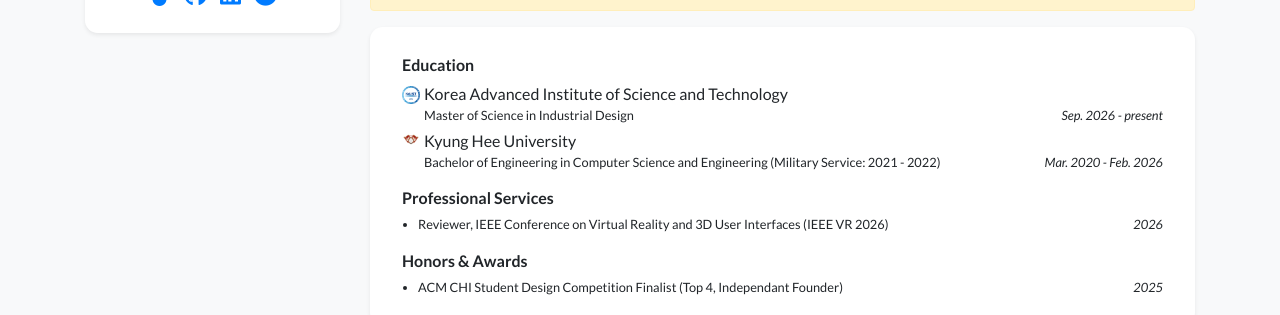
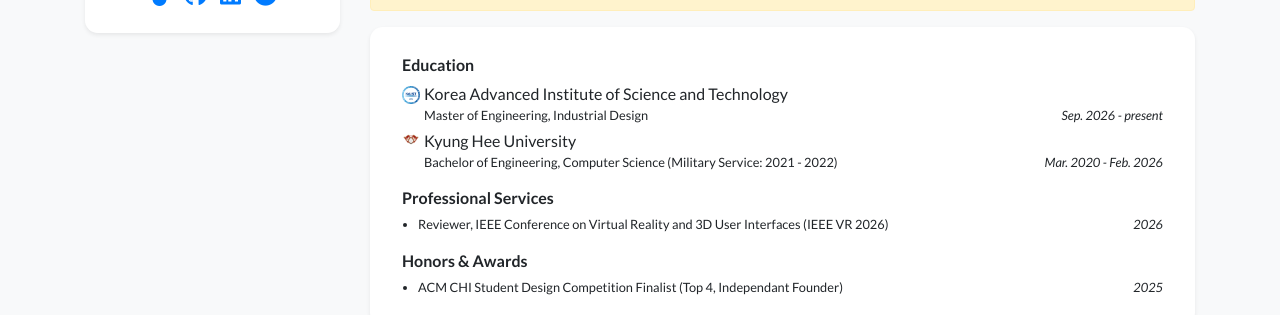
Before and after one commit to Jaehyun-Byun/Jaehyun-Byun.github.io, a Jekyll site: the page built from index.html, in a window 1280 px wide and 900 px high. Shown: the part 441-756 px from the top of the window. Built offline with Jekyll 4.4.1, drawn with Linux system fonts in a browser that asks for light colours; nearby versions of some CDN libraries; a style sheet for code colours, icons or effects is not loaded.

Commit message:
Update profile.yml

```diff
--- a/_data/profile.yml
+++ b/_data/profile.yml
@@ -32,11 +32,11 @@ education:
 - name: Korea Advanced Institute of Science and Technology
   logo: /assets/images/badges/kaist_logo.png
   position: >-
-    Master of Science in Industrial Design
+    Master of Engineering, Industrial Design
   date: Sep. 2026 - present
 - name: Kyung Hee University
   logo: /assets/images/badges/kyunghee_logo.jpg
-  position: "Bachelor of Engineering in Computer Science and Engineering (Military Service: 2021 - 2022)"
+  position: "Bachelor of Engineering, Computer Science (Military Service: 2021 - 2022)"
   date: Mar. 2020 - Feb. 2026
 
 services:
```
